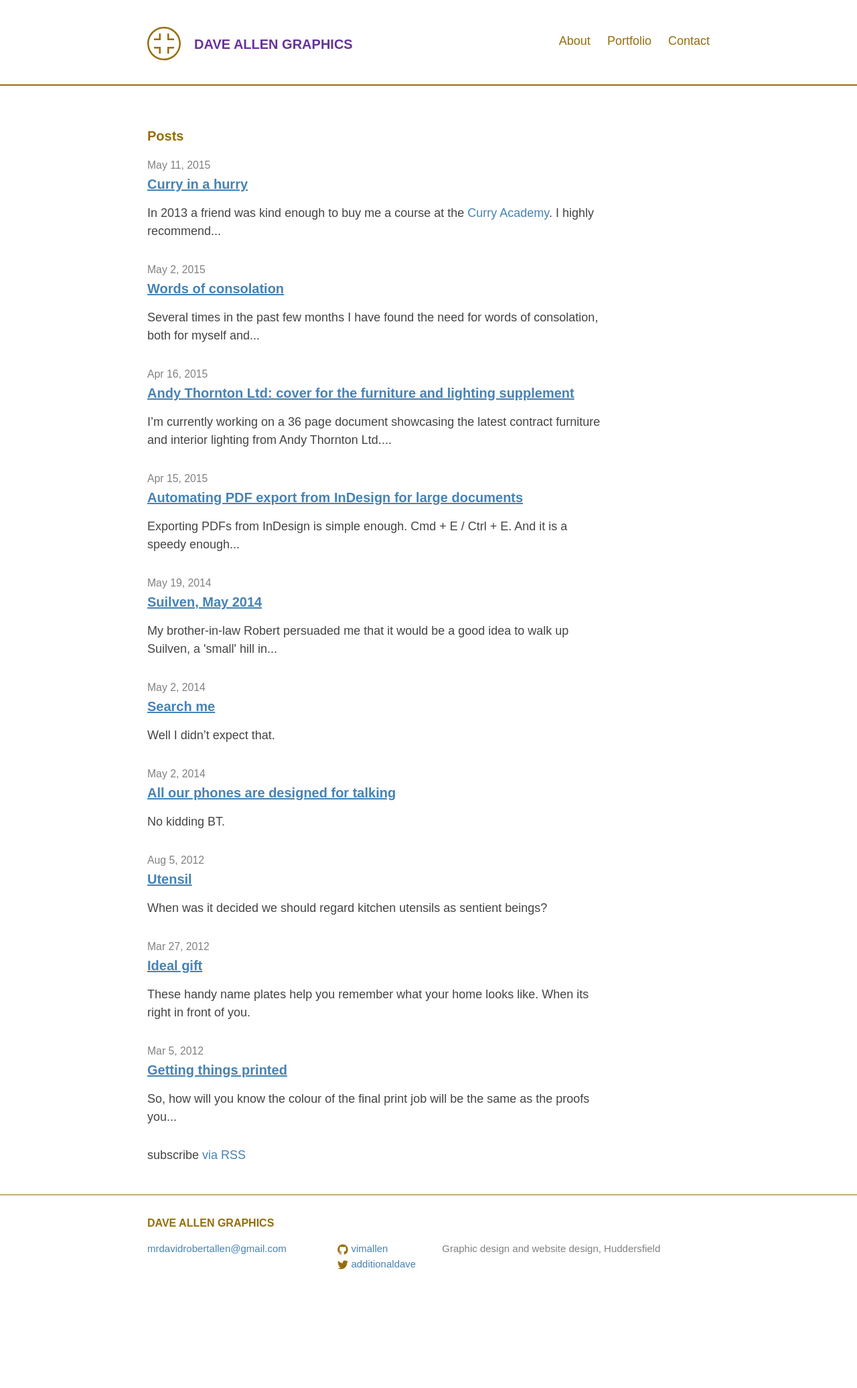
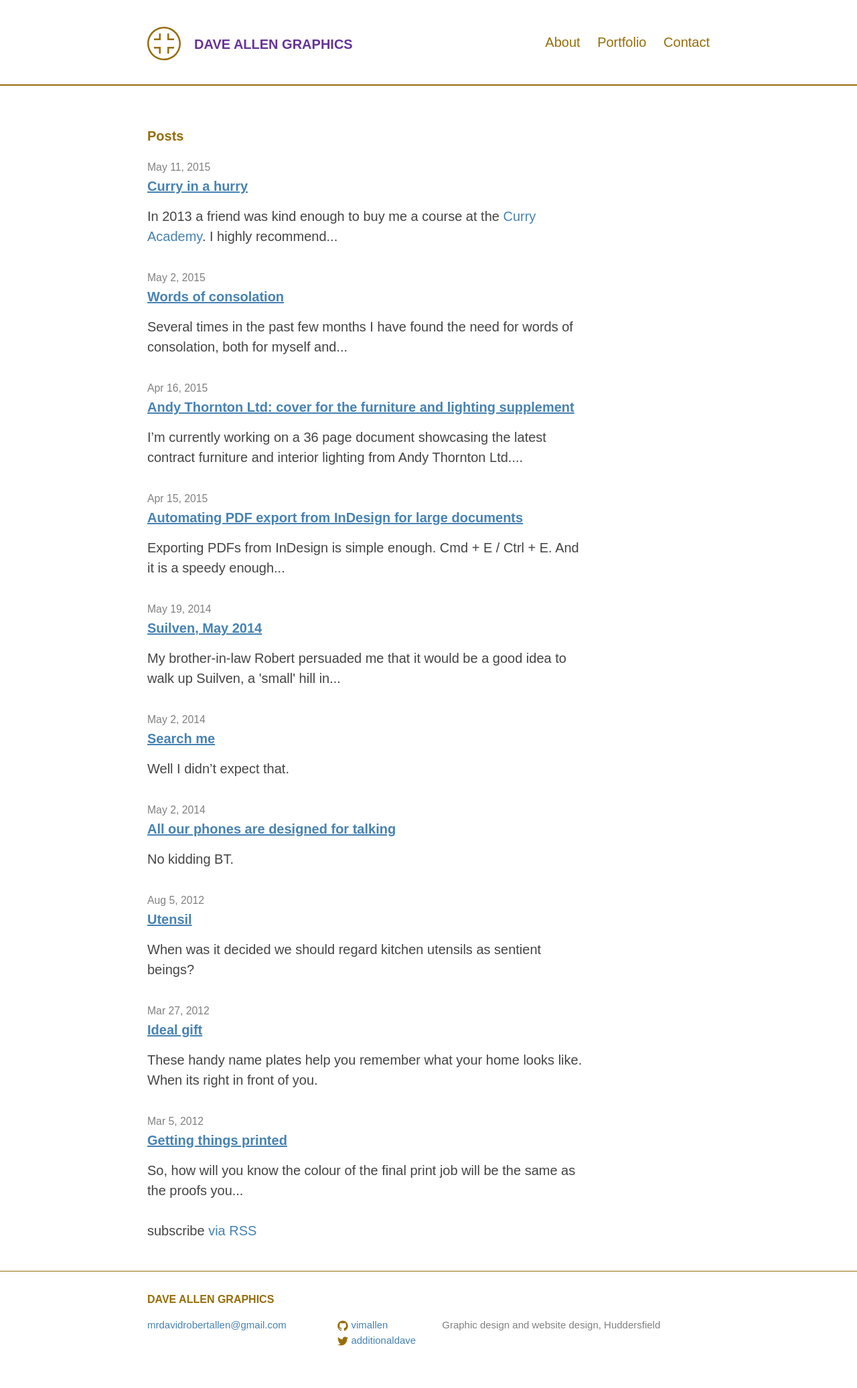
Before and after one commit to vimallen/allend, a Jekyll site: the page built from index.html, in a window 1280 px wide. Shown: the whole page at 67% size. Built offline with Jekyll 4.4.1, drawn with Linux system fonts in a browser that asks for light colours; before the commit the page ends 1959 px from its top, so only the background shows below that.

```diff
--- a/css/main.scss
+++ b/css/main.scss
@@ -63,8 +63,17 @@ $pad: 30px;
 
 @include media-query-min($on-laptop) {
 			p {
-				max-width: 680px;
+				max-width: 650px;
 			}
+}
+
+// widescreen
+@include media-query-min($on-desktop) {
+				.wrapper, a.post-link  {
+				font-size: 20px;
+//				color: red;
+			}
+
 }
 
 // Hover for post-list
```
Also changed, not shown: _drafts/vim-tips-and-snippets.md (added, +7 -0 lines).
